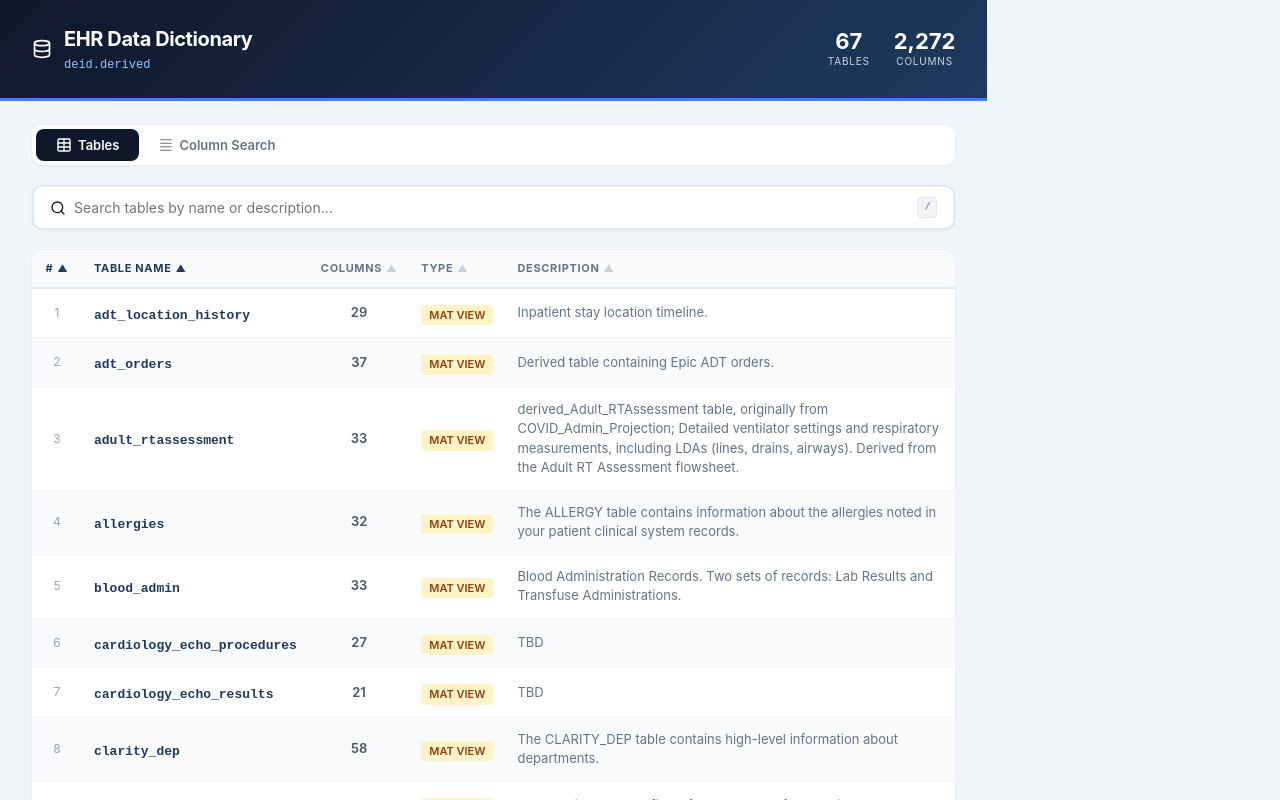
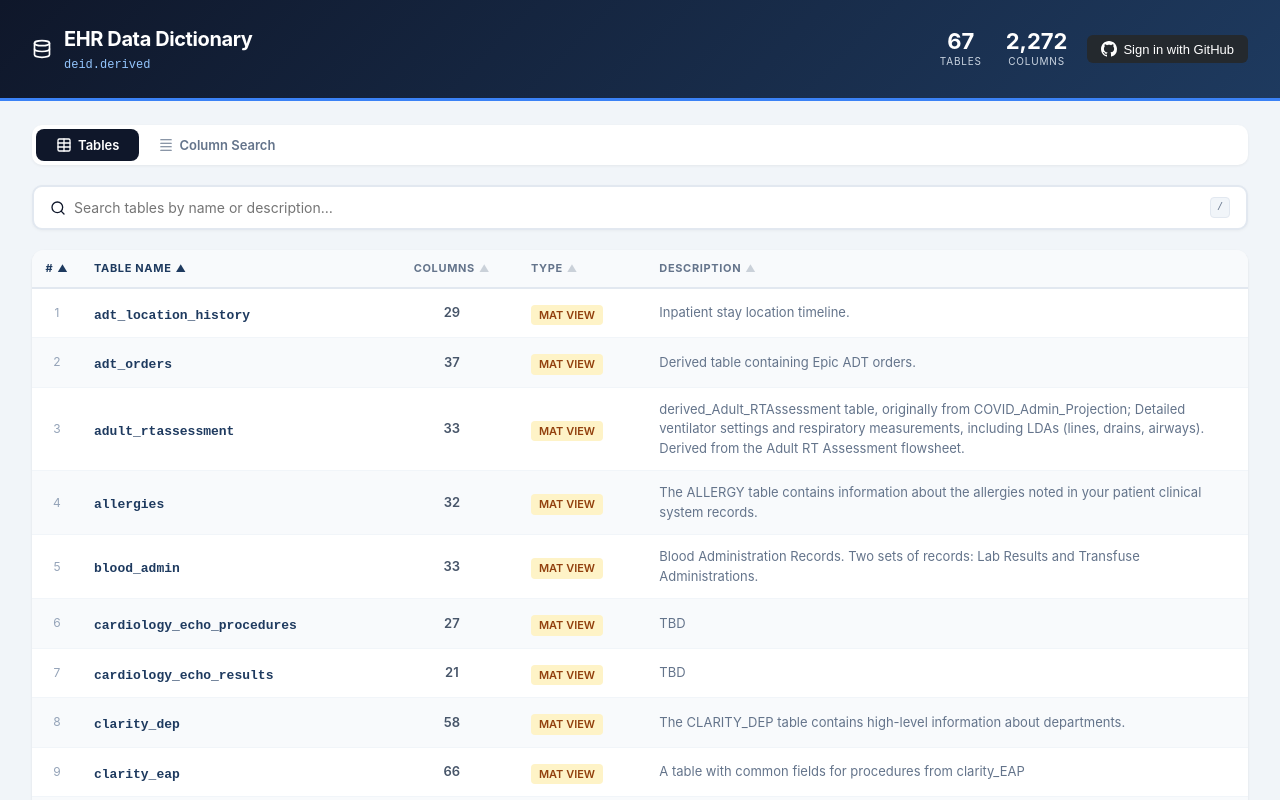
Before and after one commit to StarLiu1/data-dictionary, a React (Vite) app: page / in a window 1280 px wide. Shown: the top 800 px of the page. Built offline with nearby package versions, Linux system fonts and the light colour scheme.

Commit message:
Update data_dictionary_ui.jsx

```diff
--- a/src/data_dictionary_ui.jsx
+++ b/src/data_dictionary_ui.jsx
@@ -496,7 +496,7 @@ export default function DataDictionaryApp() {
 
   // ── Master View ──
   return (
-    <div style={{ display: 'flex', alignItems: 'center', gap: '12px' }}>
+
     <div style={S.app}>
       <header style={S.header}>
         <div style={S.headerInner}>
@@ -507,6 +507,7 @@ export default function DataDictionaryApp() {
               <div style={S.schema}>{metadata.schema}</div>
             </div>
           </div>
+          <div style={{ display: 'flex', alignItems: 'center', gap: '20px' }}>
             <div style={S.stats}>
               <div style={S.stat}>
                 <div style={S.statNum}>{tables.length}</div>
@@ -516,6 +517,8 @@ export default function DataDictionaryApp() {
                 <div style={S.statNum}>{totalColumns.toLocaleString()}</div>
                 <div style={S.statLabel}>Columns</div>
               </div>
+            </div>
+            <SignInButton />
           </div>
         </div>
       </header>
@@ -671,7 +674,6 @@ export default function DataDictionaryApp() {
         )}
       </main>
     </div>
-      <SignInButton />
-    </div>
+
   );
 }
```
Lines whose indentation alone changed are shown as unchanged.
